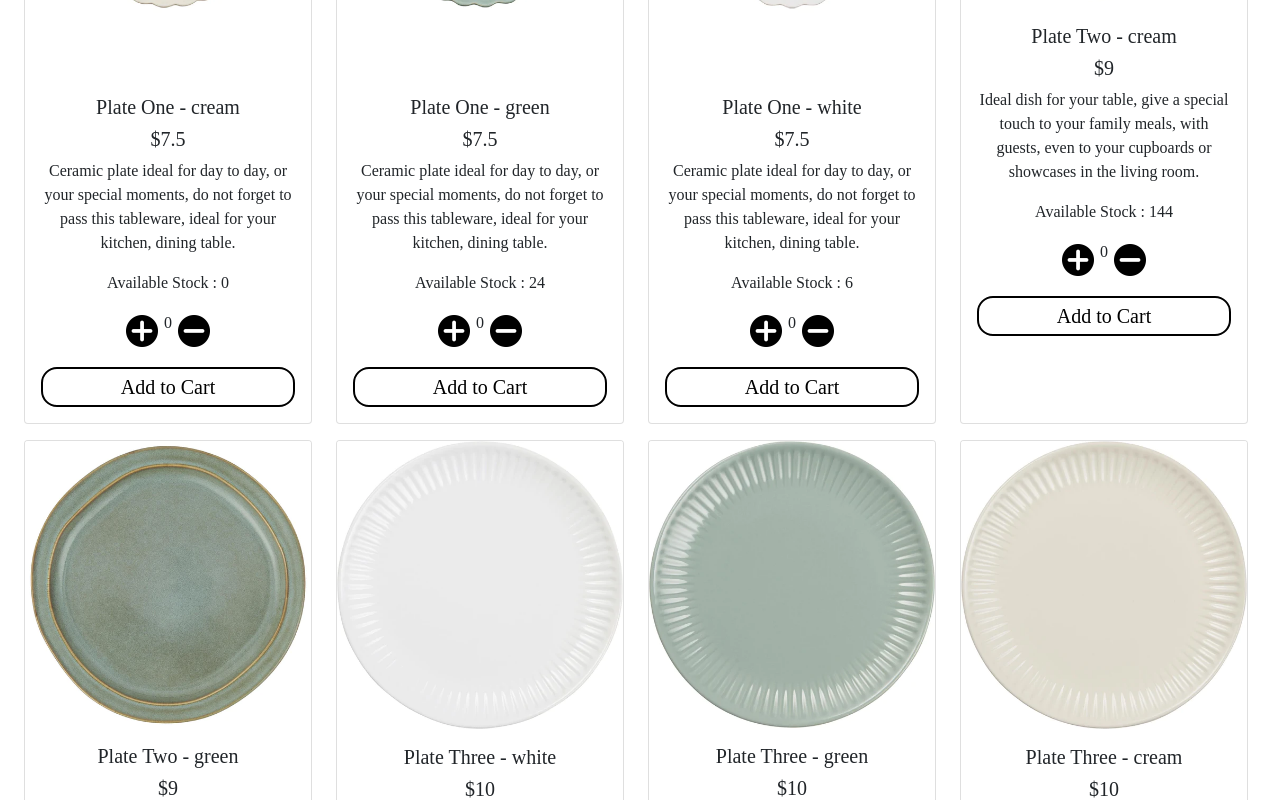
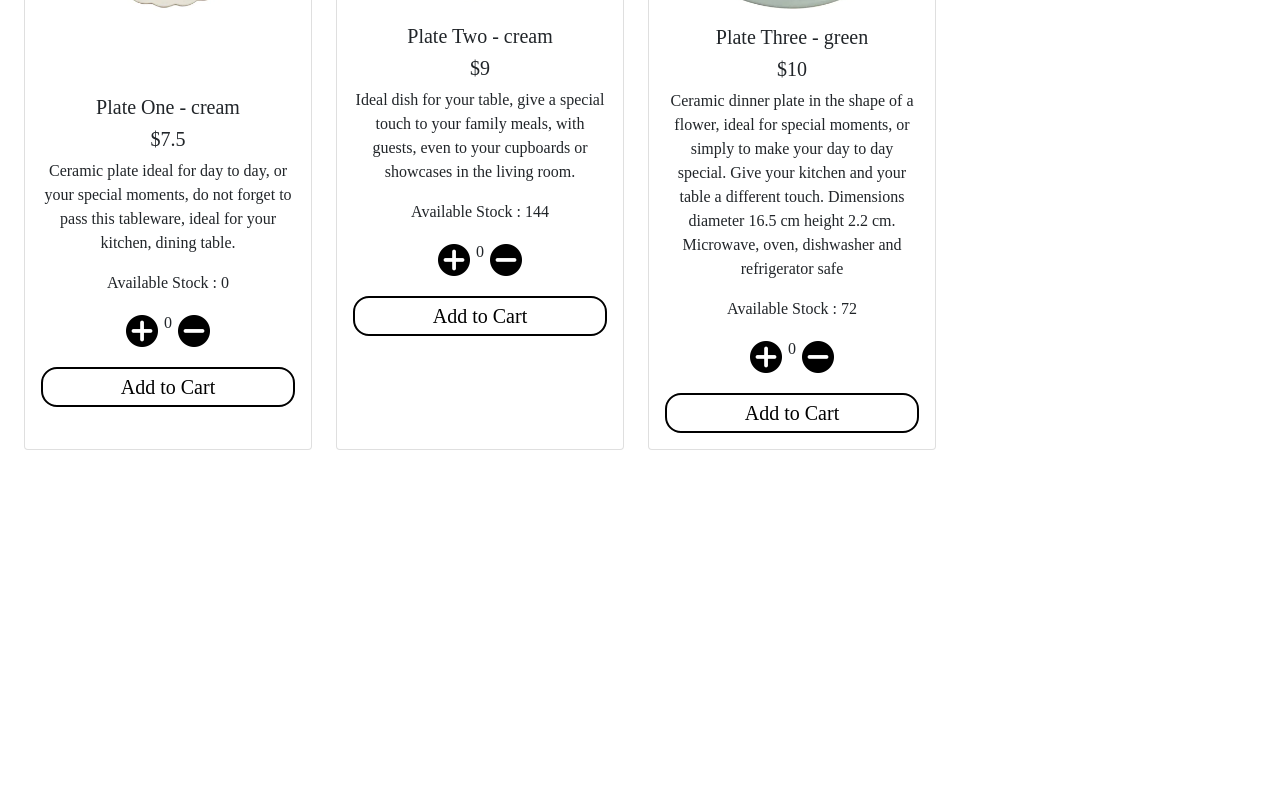
Before and after one commit to Marilinaroman/goldenhouse, a React (Create React App) app: page / in a window 1280 px wide. Shown: the part 480-1280 px from the top of the page. After the commit the page ends 954 px from the top, so only its background shows below. Built offline with nearby package versions, Linux system fonts and the light colour scheme.

Commit message:
version 0.8: change data

```diff
--- a/src/components/asyncMock.js
+++ b/src/components/asyncMock.js
@@ -4,31 +4,12 @@ const products = [
         name: 'Plate One',
         category: 'Plate',
         price:7.5,
+        description: 'Ceramic plate ideal for day to day, or your special moments, do not forget to pass this tableware, ideal for your kitchen, dining table.',
         stock: 0,
         color: 'cream',
-        description: 'Ceramic plate ideal for day to day, or your special moments, do not forget to pass this tableware, ideal for your kitchen, dining table.',
         img: 'images/plate/onecream.jpg'
-    },
-    {
+    },{
         id:2,
-        name: 'Plate One',
-        category: 'Plate',
-        price:7.5,
-        stock: 24,
-        color: 'green',
-        description: 'Ceramic plate ideal for day to day, or your special moments, do not forget to pass this tableware, ideal for your kitchen, dining table.',
-        img: 'images/plate/onegreen.jpg'
-    },{
-        id:3,
-        name: 'Plate One',
-        category: 'Plate',
-        price:7.5,
-        stock: 6,
-        color: 'white',
-        description: 'Ceramic plate ideal for day to day, or your special moments, do not forget to pass this tableware, ideal for your kitchen, dining table.',
-        img: 'images/plate/onewhite.jpg'
-    },{
-        id:4,
         name: 'Plate Two',
         category: 'Plate',
         price:9,
@@ -37,25 +18,7 @@ const products = [
         description: 'Ideal dish for your table, give a special touch to your family meals, with guests, even to your cupboards or showcases in the living room.',
         img: 'images/plate/twocream.jpg'
     },{
-        id:5,
-        name: 'Plate Two',
-        category: 'Plate',
-        price:9,
-        stock: 144,
-        color: 'green',
-        description: 'Ideal dish for your table, give a special touch to your family meals, with guests, even to your cupboards or showcases in the living room.',
-        img: 'images/plate/twogreen.jpg'
-    },{
-        id:6,
-        name: 'Plate Three',
-        category: 'Plate',
-        price:10,
-        stock: 72,
-        color: 'white',
-        description: 'Ceramic dinner plate in the shape of a flower, ideal for special moments, or simply to make your day to day special. Give your kitchen and your table a different touch. Dimensions diameter 16.5 cm height 2.2 cm. Microwave, oven, dishwasher and refrigerator safe',
-        img: 'images/plate/threewhite.jpg'
-    },{
-        id:7,
+        id:3,
         name: 'Plate Three',
         category: 'Plate',
         price:10,
@@ -63,21 +26,51 @@ const products = [
         color: 'green',
         description: 'Ceramic dinner plate in the shape of a flower, ideal for special moments, or simply to make your day to day special. Give your kitchen and your table a different touch. Dimensions diameter 16.5 cm height 2.2 cm. Microwave, oven, dishwasher and refrigerator safe',
         img: 'images/plate/threegreen.jpg'
+    }
+]
+
+const subProducts = [
+    {
+        idProduct: 1,
+        category: 'Plate',
+        idSub:1,
+        img: 'images/plate/onegreen.jpg',
+        color: 'green',
+        stock:12,
     },{
-        id:8,
-        name: 'Plate Three',
+        idProduct: 1,
         category: 'Plate',
-        price:10,
+        idSub:2,
+        color: 'white',
+        img: 'images/plate/onewhite.jpg',
+        stock:24,
+    },{
+        idProduct:2,
+        category: 'Plate',
+        idSub:1,
+        stock: 144,
+        color: 'green',
+        img: 'images/plate/twogreen.jpg'
+    },{
+        idProduct:3,
+        idSub:1,
+        category: 'Plate',
+        stock: 72,
+        color: 'white',
+        img: 'images/plate/threewhite.jpg'
+    },{
+        idProduct:3,
+        category: 'Plate',
+        idSub:2,
         stock: 72,
         color: 'cream',
-        description: 'Ceramic dinner plate in the shape of a flower, ideal for special moments, or simply to make your day to day special. Give your kitchen and your table a different touch. Dimensions diameter 16.5 cm height 2.2 cm. Microwave, oven, dishwasher and refrigerator safe',
         img: 'images/plate/threecream.jpg'
     }
 ]
 export const getProducts = () =>{
     return new Promise((resolve) =>{
         setTimeout(() =>{
-            resolve(products)
+            resolve(products, subProducts)
         }  , 2000)
     })
 }
```
